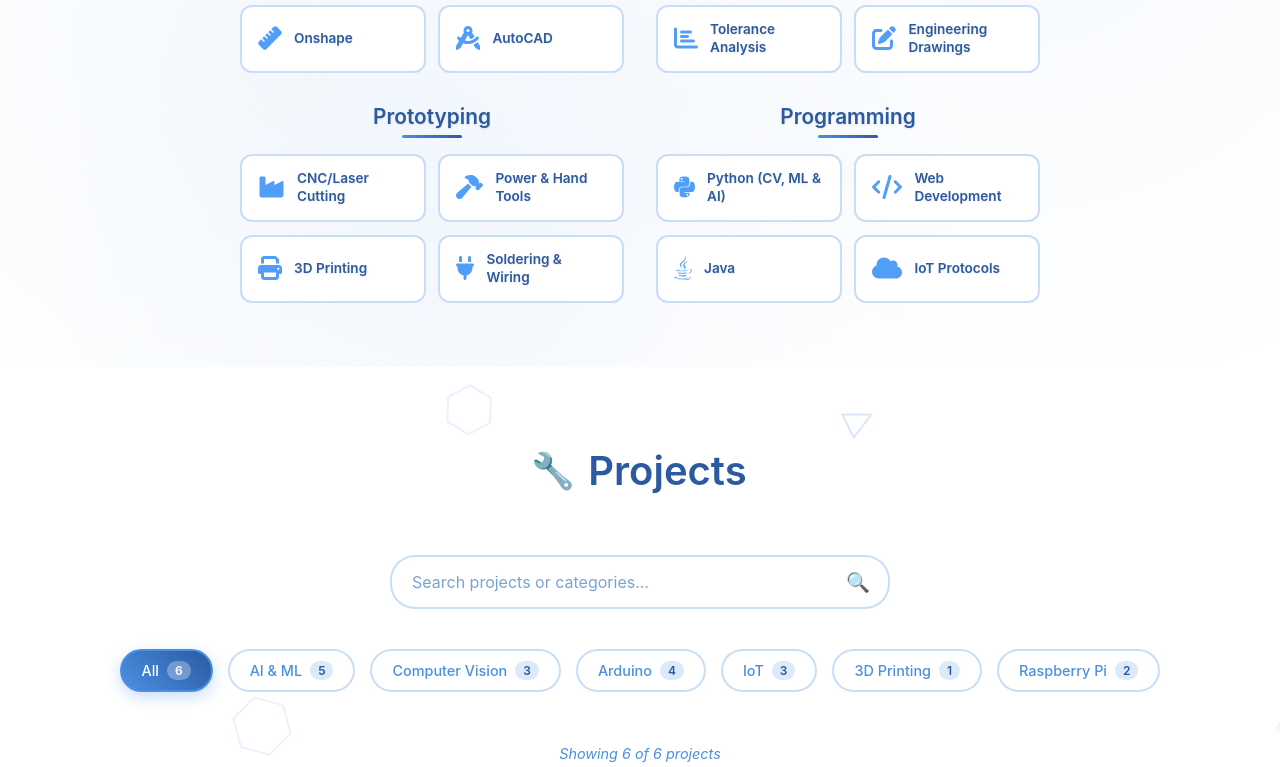
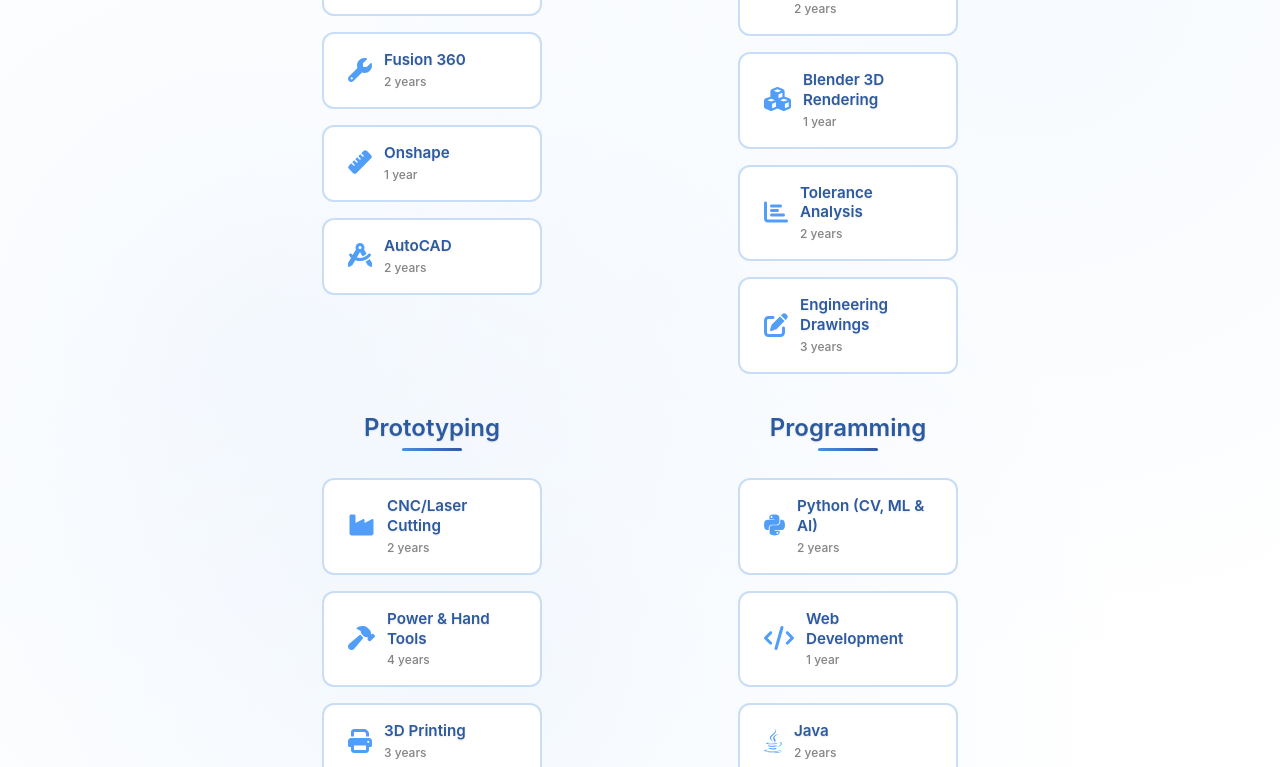
Before and after one commit to ShreyasMuzumdar/reactwebsite, a React (Vite) app: page / in a window 1280 px wide. Shown: the part 1226-1993 px from the top of the page. Built offline with nearby package versions, Linux system fonts and the light colour scheme.

Commit message:
technical skills improvement

```diff
--- a/src/components/AboutMe.css
+++ b/src/components/AboutMe.css
@@ -87,17 +87,17 @@
   background: #ffffff;
   border: 2px solid rgba(74, 144, 226, 0.3);
   border-radius: 12px;
-  padding: 0.8rem 1rem;
+  padding: 1rem 1.5rem;
   text-align: left;
   transition: all 0.3s ease;
   position: relative;
   overflow: hidden;
   cursor: pointer;
-  min-height: 50px;
+  min-height: 70px;
   display: flex;
   align-items: center;
   justify-content: flex-start;
-  width: 100%;
+  width: 220px;
   gap: 12px;
 }
 
@@ -122,13 +122,27 @@
 
 .skill-name {
   color: #2c5aa0;
-  font-size: 0.85rem;
+  font-size: 0.95rem;
   font-weight: 600;
   text-shadow: 0 1px 2px rgba(0, 0, 0, 0.1);
   line-height: 1.3;
   flex: 1;
 }
 
+.skill-content {
+  display: flex;
+  flex-direction: column;
+  gap: 2px;
+  flex: 1;
+}
+
+.skill-experience {
+  color: #666;
+  font-size: 0.75rem;
+  font-weight: 500;
+  opacity: 0.8;
+  text-shadow: 0 1px 2px rgba(0, 0, 0, 0.05);
+}
 
 .about-visual {
   display: flex;
@@ -208,15 +222,17 @@
 }
 
 .skills-grid {
-  display: grid;
-  grid-template-columns: 1fr 1fr;
-  gap: 0.8rem;
-  width: 100%;
+  display: flex;
+  flex-direction: column;
+  flex-wrap: nowrap;
+  gap: 1rem;
+  align-items: center;
+  padding-bottom: 0.5rem;
 }
 
 
 
-/* Skills categories container - Compact Grid Format */
+/* Skills categories container - 2 Categories Per Row */
 .skills-categories {
   display: grid;
   grid-template-columns: 1fr 1fr;
@@ -228,15 +244,15 @@
 .skill-category-section {
   display: flex;
   flex-direction: column;
-  gap: 1rem;
+  gap: 1.2rem;
 }
 
 .category-title {
   color: #2c5aa0;
-  font-size: 1.3rem;
+  font-size: 1.5rem;
   font-weight: 600;
   text-align: center;
-  margin-bottom: 0.5rem;
+  margin-bottom: 1rem;
   text-shadow: 0 1px 2px rgba(0, 0, 0, 0.1);
   position: relative;
 }
@@ -286,29 +302,29 @@
 
   .skills-categories {
     grid-template-columns: 1fr;
-    gap: 1.5rem;
+    gap: 2rem;
   }
 
   .skills-grid {
-    grid-template-columns: 1fr;
-    gap: 0.6rem;
+    gap: 0.8rem;
   }
 
   .skill-item {
-    padding: 0.7rem 0.8rem;
-    min-height: 45px;
+    padding: 0.8rem 1rem;
+    min-height: 60px;
+    width: 200px;
   }
 
   .skill-category-section {
-    gap: 0.8rem;
+    gap: 1rem;
   }
 
   .category-title {
-    font-size: 1.2rem;
+    font-size: 1.3rem;
   }
 
   .skill-name {
-    font-size: 0.8rem;
+    font-size: 0.85rem;
   }
 
   .skills-section {
--- a/src/components/AboutMe.tsx
+++ b/src/components/AboutMe.tsx
@@ -77,25 +77,37 @@
                     <span className="skill-icon">
                       <FontAwesomeIcon icon={faCube} />
                     </span>
+                    <div className="skill-content">
                       <span className="skill-name">Solidworks</span>
+                      <span className="skill-experience">3 years</span>
+                    </div>
                   </GlareHover>
                   <GlareHover className="skill-item">
                     <span className="skill-icon">
                       <FontAwesomeIcon icon={faWrench} />
                     </span>
+                    <div className="skill-content">
                       <span className="skill-name">Fusion 360</span>
+                      <span className="skill-experience">2 years</span>
+                    </div>
                   </GlareHover>
                   <GlareHover className="skill-item">
                     <span className="skill-icon">
                       <FontAwesomeIcon icon={faRuler} />
                     </span>
+                    <div className="skill-content">
                       <span className="skill-name">Onshape</span>
+                      <span className="skill-experience">1 year</span>
+                    </div>
                   </GlareHover>
                   <GlareHover className="skill-item">
                     <span className="skill-icon">
                       <FontAwesomeIcon icon={faDraftingCompass} />
                     </span>
+                    <div className="skill-content">
                       <span className="skill-name">AutoCAD</span>
+                      <span className="skill-experience">2 years</span>
+                    </div>
                   </GlareHover>
                 </div>
               </div>
@@ -107,25 +119,37 @@
                     <span className="skill-icon">
                       <FontAwesomeIcon icon={faCalculator} />
                     </span>
+                    <div className="skill-content">
                       <span className="skill-name">SolidWorks Simulation (FEA)</span>
+                      <span className="skill-experience">2 years</span>
+                    </div>
                   </GlareHover>
                   <GlareHover className="skill-item">
                     <span className="skill-icon">
                       <FontAwesomeIcon icon={faCubes} />
                     </span>
+                    <div className="skill-content">
                       <span className="skill-name">Blender 3D Rendering</span>
+                      <span className="skill-experience">1 year</span>
+                    </div>
                   </GlareHover>
                   <GlareHover className="skill-item">
                     <span className="skill-icon">
                       <FontAwesomeIcon icon={faChartBar} />
                     </span>
+                    <div className="skill-content">
                       <span className="skill-name">Tolerance Analysis</span>
+                      <span className="skill-experience">2 years</span>
+                    </div>
                   </GlareHover>
                   <GlareHover className="skill-item">
                     <span className="skill-icon">
                       <FontAwesomeIcon icon={faPenToSquare} />
                     </span>
+                    <div className="skill-content">
                       <span className="skill-name">Engineering Drawings</span>
+                      <span className="skill-experience">3 years</span>
+                    </div>
                   </GlareHover>
                 </div>
               </div>
@@ -137,25 +161,37 @@
                     <span className="skill-icon">
                       <FontAwesomeIcon icon={faIndustry} />
                     </span>
+                    <div className="skill-content">
                       <span className="skill-name">CNC/Laser Cutting</span>
+                      <span className="skill-experience">2 years</span>
+                    </div>
                   </GlareHover>
                   <GlareHover className="skill-item">
                     <span className="skill-icon">
                       <FontAwesomeIcon icon={faHammer} />
                     </span>
+                    <div className="skill-content">
                       <span className="skill-name">Power & Hand Tools</span>
+                      <span className="skill-experience">4 years</span>
+                    </div>
                   </GlareHover>
                   <GlareHover className="skill-item">
                     <span className="skill-icon">
                       <FontAwesomeIcon icon={faPrint} />
                     </span>
+                    <div className="skill-content">
                       <span className="skill-name">3D Printing</span>
+                      <span className="skill-experience">3 years</span>
+                    </div>
                   </GlareHover>
                   <GlareHover className="skill-item">
                     <span className="skill-icon">
                       <FontAwesomeIcon icon={faPlug} />
                     </span>
+                    <div className="skill-content">
                       <span className="skill-name">Soldering & Wiring</span>
+                      <span className="skill-experience">3 years</span>
+                    </div>
                   </GlareHover>
                 </div>
               </div>
@@ -167,25 +203,37 @@
                     <span className="skill-icon">
                       <FontAwesomeIcon icon={faPython} />
                     </span>
+                    <div className="skill-content">
                       <span className="skill-name">Python (CV, ML & AI)</span>
+                      <span className="skill-experience">2 years</span>
+                    </div>
                   </GlareHover>
                   <GlareHover className="skill-item">
                     <span className="skill-icon">
                       <FontAwesomeIcon icon={faCode} />
                     </span>
+                    <div className="skill-content">
                       <span className="skill-name">Web Development</span>
+                      <span className="skill-experience">1 year</span>
+                    </div>
                   </GlareHover>
                   <GlareHover className="skill-item">
                     <span className="skill-icon">
                       <FontAwesomeIcon icon={faJava} />
                     </span>
+                    <div className="skill-content">
                       <span className="skill-name">Java</span>
+                      <span className="skill-experience">2 years</span>
+                    </div>
                   </GlareHover>
                   <GlareHover className="skill-item">
                     <span className="skill-icon">
                       <FontAwesomeIcon icon={faCloud} />
                     </span>
+                    <div className="skill-content">
                       <span className="skill-name">IoT Protocols</span>
+                      <span className="skill-experience">1 year</span>
+                    </div>
                   </GlareHover>
                 </div>
               </div>
```
Lines whose indentation alone changed are shown as unchanged.
